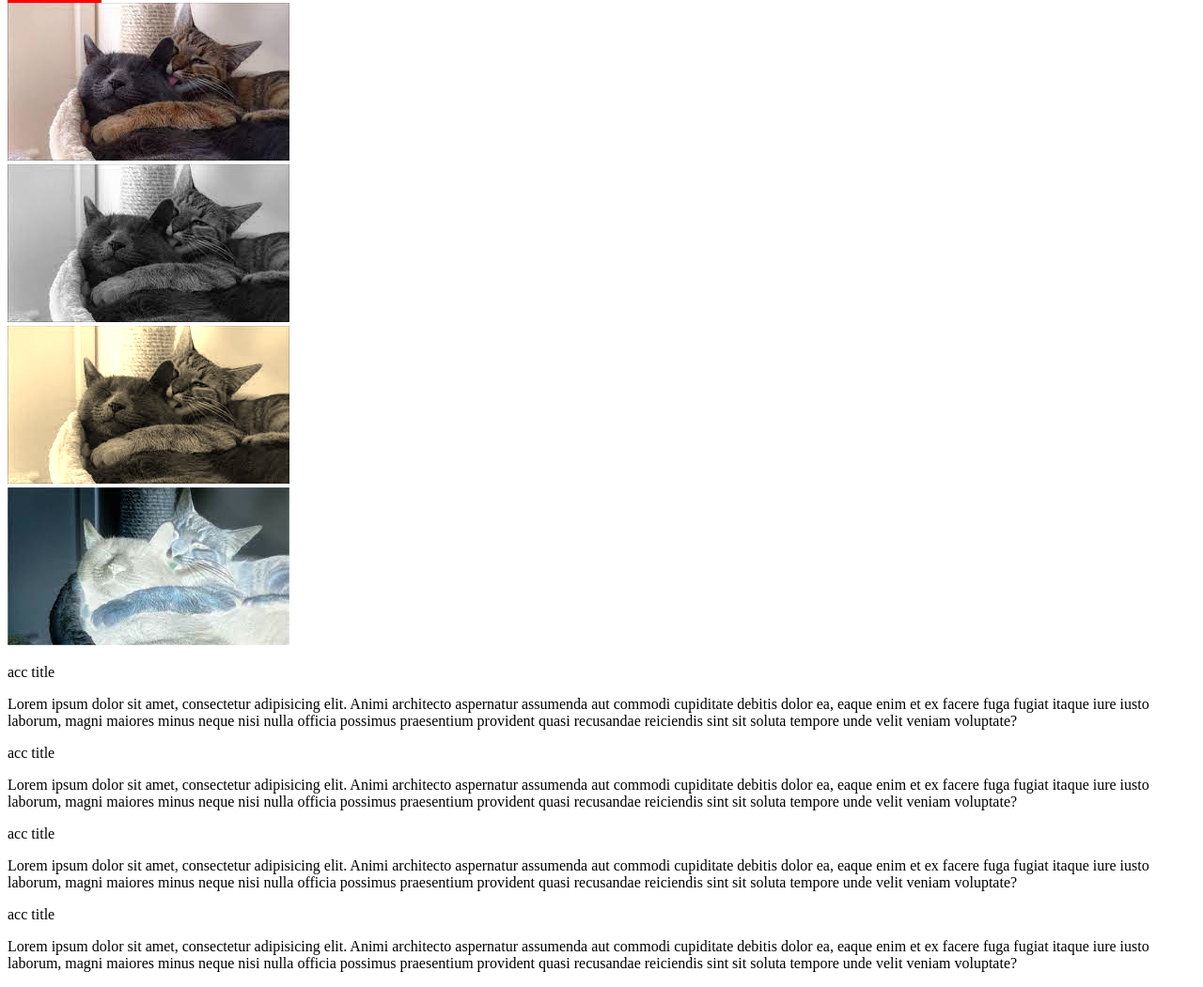
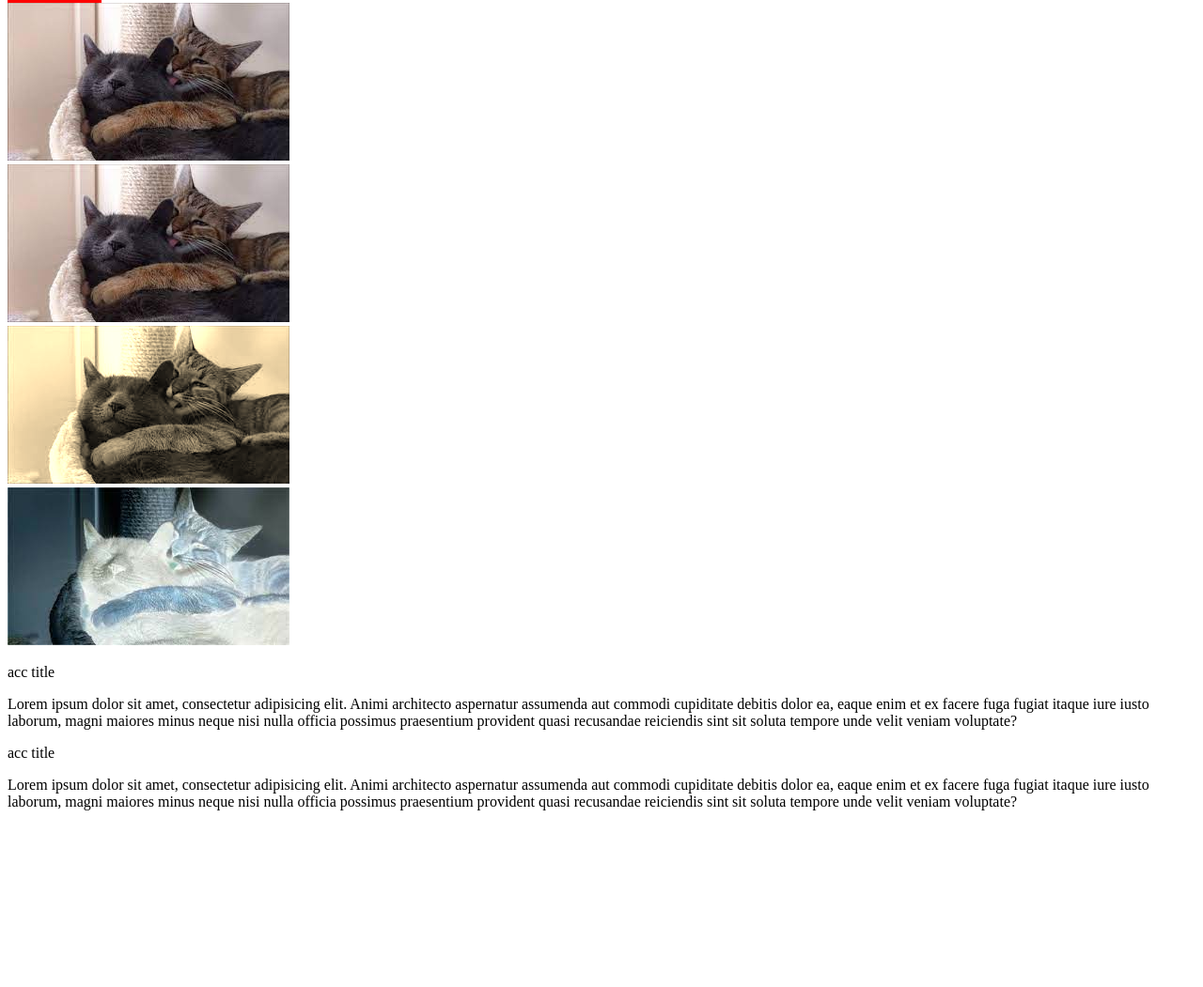
Before and after one commit to volkovmisha/javaScriptLessons, a plain HTML site: page index.html in a window 1280 px wide. Shown: the part 319-1370 px from the top of the page at 94% size. After the commit the page ends 1198 px from the top, so only its background shows below. Drawn offline with nearby package versions, Linux system fonts and the light colour scheme.

```diff
--- a/css/index.css
+++ b/css/index.css
@@ -18,14 +18,6 @@
     transition: all ease-in-out 0.3s;
     filter: saturate(1);
 }
-.div1:hover {
-    filter: saturate(1);
-}
-
-.div2 {
-    transition: all ease-in-out 0.3s;
-    filter: grayscale(1);
-}
 .div2:hover {
     filter: grayscale(0);
 }
@@ -36,6 +28,7 @@
 }
 .div3:hover {
     filter: sepia(0);
+    background: red;
 }
 
 .div4 {
--- a/index.html
+++ b/index.html
@@ -61,14 +61,6 @@
 			<p class="accordeon__title">acc title</p>
 			<p class="accordeon__body">Lorem ipsum dolor sit amet, consectetur adipisicing elit. Animi architecto aspernatur assumenda aut commodi cupiditate debitis dolor ea, eaque enim et ex facere fuga fugiat itaque iure iusto laborum, magni maiores minus neque nisi nulla officia possimus praesentium provident quasi recusandae reiciendis sint sit soluta tempore unde velit veniam voluptate?</p>
 		</div>
-		<div class="accordeon">
-			<p class="accordeon__title">acc title</p>
-			<p class="accordeon__body">Lorem ipsum dolor sit amet, consectetur adipisicing elit. Animi architecto aspernatur assumenda aut commodi cupiditate debitis dolor ea, eaque enim et ex facere fuga fugiat itaque iure iusto laborum, magni maiores minus neque nisi nulla officia possimus praesentium provident quasi recusandae reiciendis sint sit soluta tempore unde velit veniam voluptate?</p>
-		</div>
-		<div class="accordeon">
-			<p class="accordeon__title">acc title</p>
-			<p class="accordeon__body">Lorem ipsum dolor sit amet, consectetur adipisicing elit. Animi architecto aspernatur assumenda aut commodi cupiditate debitis dolor ea, eaque enim et ex facere fuga fugiat itaque iure iusto laborum, magni maiores minus neque nisi nulla officia possimus praesentium provident quasi recusandae reiciendis sint sit soluta tempore unde velit veniam voluptate?</p>
-		</div>
 	</body>
 
 </html>
```
